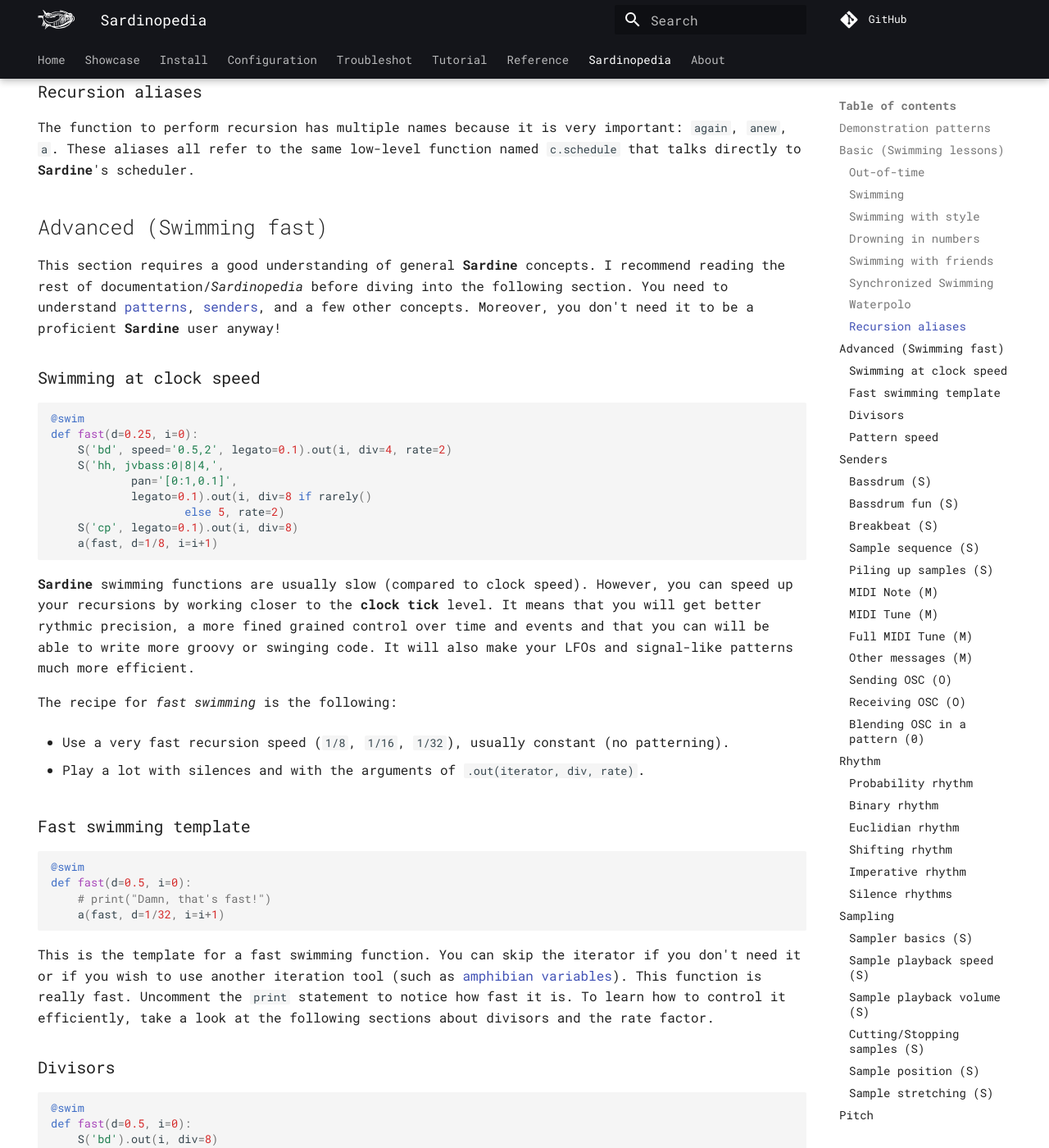
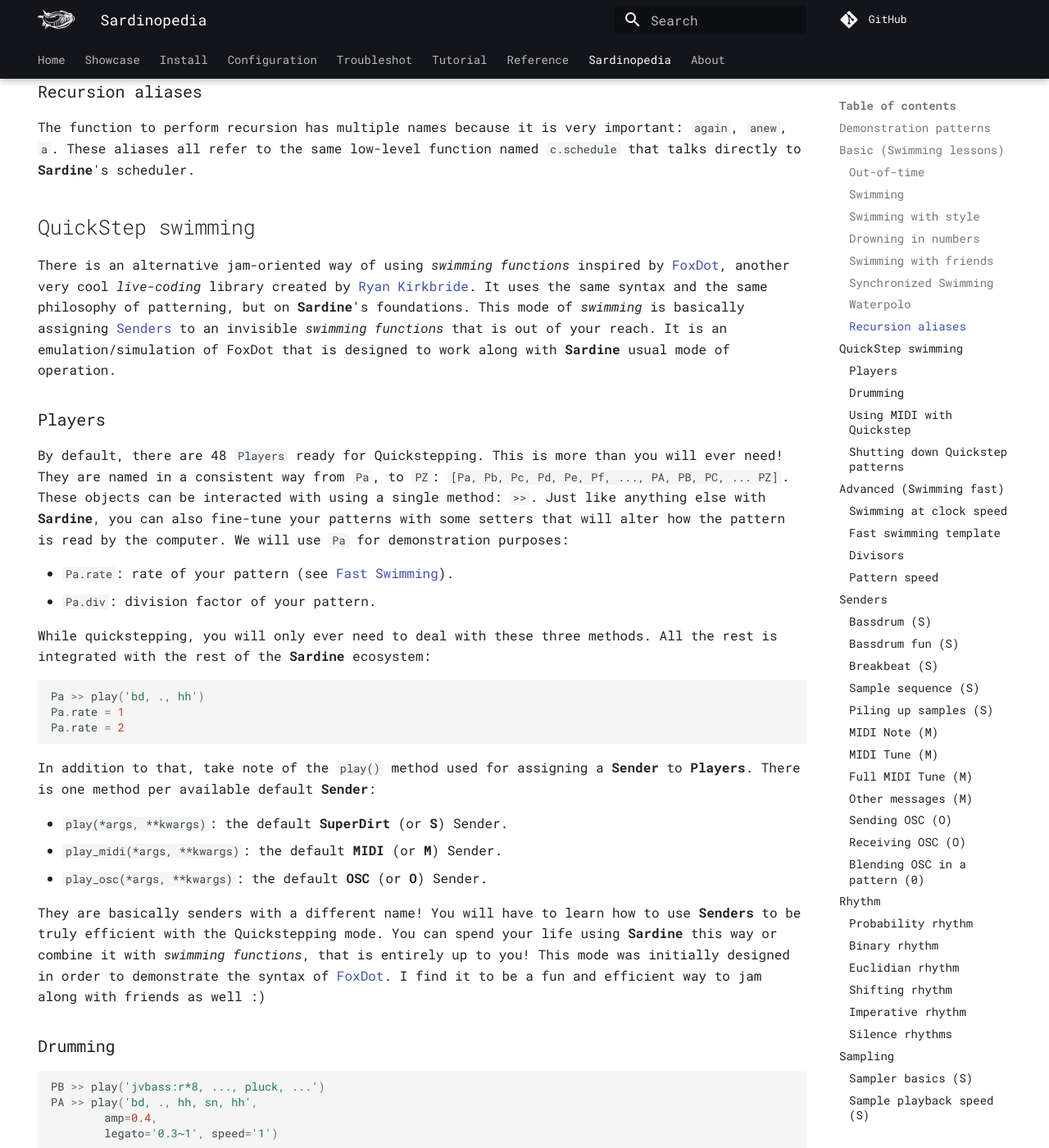
Before and after one commit to EmmaleeBonderud0325/sardine, an MkDocs documentation site: the page built from docs/sardinopedia.md, in a window 1280 px wide and 1400 px high, scrolled down 3715 px. Shown: the whole window at 82% size. Built offline with MkDocs 1.6.1 and Material for MkDocs 9.7.7, drawn with Linux system fonts in a browser that asks for light colours; comment, search, counter and statistics services are not loaded; some of the changed text lies outside the part shown.

Commit message:
documenting Quickstepping

````diff
--- a/docs/sardinopedia.md
+++ b/docs/sardinopedia.md
@@ -146,6 +146,62 @@
 
 The function to perform recursion has multiple names because it is very important: `again`, `anew`, `a`. These aliases all refer to the same low-level function named `c.schedule` that talks directly to **Sardine**'s scheduler.
 
+## QuickStep swimming
+
+There is an alternative jam-oriented way of using *swimming functions* inspired by [FoxDot](https://foxdot.org/), another very cool *live-coding* library created by [Ryan Kirkbride](https://ryan-kirkbride.github.io/). It uses the same syntax and the same philosophy of patterning, but on **Sardine**'s foundations. This mode of *swimming* is basically assigning [Senders](#senders) to an invisible *swimming functions* that is out of your reach. It is an emulation/simulation of FoxDot that is designed to work along with **Sardine** usual mode of operation.
+
+### Players
+
+By default, there are 48 `Players` ready for Quickstepping. This is more than you will ever need! They are named in a consistent way from `Pa`, to `PZ`: `[Pa, Pb, Pc, Pd, Pe, Pf, ..., PA, PB, PC, ... PZ]`. These objects can be interacted with using a single method: `>>`. Just like anything else with **Sardine**, you can also fine-tune your patterns with some setters that will alter how the pattern is read by the computer. We will use `Pa` for demonstration purposes:
+
+* `Pa.rate`: rate of your pattern (see [Fast Swimming](#advanced-swimming-fast)).
+* `Pa.div`: division factor of your pattern.
+
+While quickstepping, you will only ever need to deal with these three methods. All the rest is integrated with the rest of the **Sardine** ecosystem:
+
+```python
+Pa >> play('bd, ., hh')
+Pa.rate = 1
+Pa.rate = 2
+```
+
+In addition to that, take note of the `play()` method used for assigning a **Sender** to **Players**. There is one method per available default **Sender**:
+
+* `play(*args, **kwargs)`: the default **SuperDirt** (or **S**) Sender.
+* `play_midi(*args, **kwargs)`: the default **MIDI** (or **M**) Sender.
+* `play_osc(*args, **kwargs)`: the default **OSC** (or **O**) Sender.
+
+They are basically senders with a different name! You will have to learn how to use **Senders** to be truly efficient with the Quickstepping mode. You can spend your life using **Sardine** this way or combine it with *swimming functions*, that is entirely up to you! This mode was initially designed in order to demonstrate the syntax of [FoxDot](https://foxdot.org). I find it to be a fun and efficient way to jam along with friends as well :)
+
+### Drumming
+
+```python
+PB >> play('jvbass:r*8, ..., pluck, ...')
+PA >> play('bd, ., hh, sn, hh',
+        amp=0.4,
+        legato='0.3~1', speed='1')
+```
+By using the `play()` method combined with regular patterns, you can generate efficient drum patterns without having to type too much! I won't document this further because the [Senders](#senders) and [Patterning](#pattern-syntax) sections will teach you everything you need about this!
+
+### Using MIDI with Quickstep
+
+```python
+PA >> play_midi(note='<C@maj7>', dur='1~8')
+PA.div = 3
+PB >> play_midi(note="C.., C|C'|C''", dur='1~8')
+PB.rate = 2
+```
+Simple application of some of the details I have explained/detailed in the above sections!
+
+### Shutting down Quickstep patterns
+
+**Quickstep** patterns are fully integrated with the rest of **Sardine**. You can shut them down by calling the `hush()` function like always. You will have to reevaluate these patterns to start again:
+
+```python
+PA >> play('bd, ., hhh, .')
+PA.rate = 1
+PA.rate = 2
+```
 
 ## Advanced (Swimming fast)
 
````
Also changed, not shown: 1 other file.
